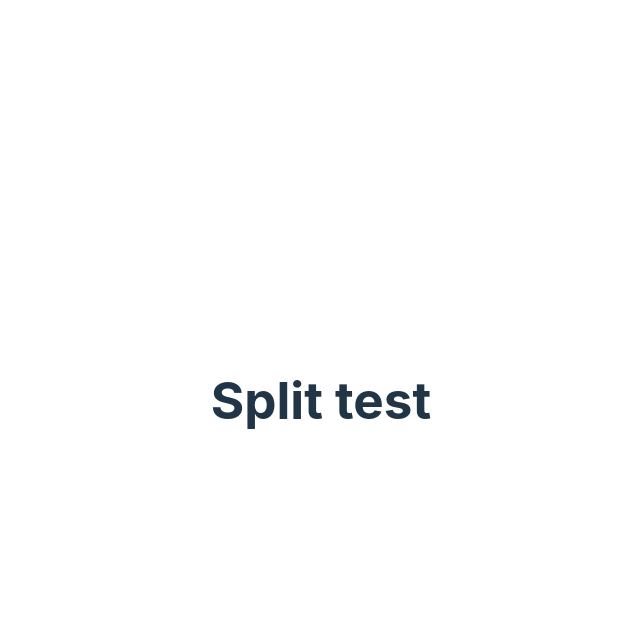
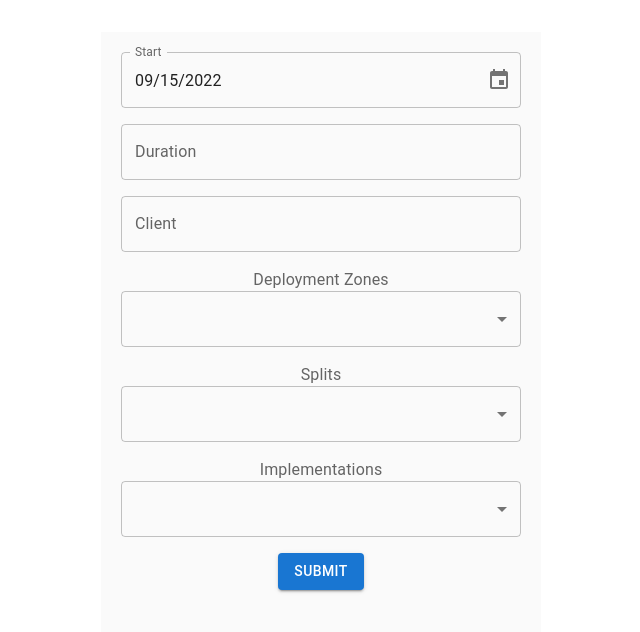
Before and after one commit to vignesh-ph/hackathon-app, a React (Vite) app: page / in a window 1280 px wide. Shown: the top 632 px of the page, without its empty margins (319-959 px from the left). Built offline with nearby package versions, Linux system fonts and the light colour scheme.

Commit message:
Added AB test form component

```diff
--- a/src/App.jsx
+++ b/src/App.jsx
@@ -1,14 +1,12 @@
-import { useState } from 'react'
-import reactLogo from './assets/react.svg'
-import './App.css'
+import './App.css';
+import ABForm from './components/ABForm';
 
 function App() {
-
   return (
     <div className="App">
-      <h1>Split test</h1>
+      <ABForm />
     </div>
-  )
+  );
 }
 
-export default App
+export default App;
--- /dev/null
+++ b/src/components/ABForm/index.jsx
@@ -0,0 +1,203 @@
+import React from "react";
+import { DesktopDatePicker } from '@mui/x-date-pickers/DesktopDatePicker';
+import Box from '@mui/material/Box';
+import Container from '@mui/material/Container';
+import Select from '@mui/material/Select';
+import OutlinedInput from '@mui/material/OutlinedInput';
+import InputLabel from '@mui/material/InputLabel';
+import Button from '@mui/material/Button';
+import MenuItem from '@mui/material/MenuItem';
+import TextField from '@mui/material/TextField';
+import { LocalizationProvider } from '@mui/x-date-pickers/LocalizationProvider';
+import { AdapterDayjs } from '@mui/x-date-pickers/AdapterDayjs';
+import { useForm, Controller } from "react-hook-form";
+import { yupResolver } from '@hookform/resolvers/yup';
+import * as yup from "yup";
+import "./style.css"
+
+const schema = yup.object({
+  start: yup.date().required(),
+  duration: yup.number().positive().integer().required(),
+  client: yup.string().required(),
+  deploymentZones: yup.array().of(yup.string()),
+  splits: yup.array().of(yup.string()),
+  implementations: yup.array().of(yup.string())
+}).required();
+
+export default function App() {
+  const { register, handleSubmit, formState:{ errors }, control } = useForm({
+    resolver: yupResolver(schema)
+  });
+  const onSubmit = data => console.log(data);
+
+  const deploymentZoneItems = [
+    {
+      name: 'Deployment 1',
+      value: 'depl1'
+    },
+    {
+      name: 'Deployment 2',
+      value: 'depl2'
+    }
+  ]
+
+  const splitItems = [
+    {
+      name: 'QA PILOT',
+      value: 'QA_PILOT'
+    },
+    {
+      name: 'QA LEGACY',
+      value: 'QA_LEGACY'
+    }
+  ]
+
+  const implementationItems = [
+    {
+      name: 'Test QnA 1',
+      value: 'testQnA1'
+    },
+    {
+      name: 'Test QnA 2',
+      value: 'testQnA2'
+    }
+  ]
+
+  const ITEM_HEIGHT = 48;
+  const ITEM_PADDING_TOP = 8;
+  const MenuProps = {
+    PaperProps: {
+      style: {
+        maxHeight: ITEM_HEIGHT * 4.5 + ITEM_PADDING_TOP,
+        width: 250,
+      },
+    },
+  };
+
+  return (
+    <Container fluid>
+        <Box style={{padding: "20px"}}  sx={{ bgcolor: '#FAFAFA',height: '100vh' }}>
+          <form onSubmit={handleSubmit(onSubmit)}>
+          <LocalizationProvider dateAdapter={AdapterDayjs}>
+            <Controller
+              control={control}
+              name="start"
+              render={({ field: { onChange, onBlur, value, ref } }) => (
+
+                <DesktopDatePicker
+                  label="Start"
+                  inputFormat="MM/DD/YYYY"
+                  value={value}
+                  onChange={onChange}
+                  renderInput={(params) => <TextField {...params} />}
+                  className="inputField"
+                  />
+                  )}
+            />
+            <p>{errors.start?.message}</p>
+
+            <Controller
+              control={control}
+              name="duration"
+              render={({ field: { onChange, onBlur, value, ref } }) => (
+                <TextField className="inputField" label="Duration" variant="outlined" onChange={onChange} />
+              )}
+            />
+            <p>{errors.duration?.message}</p>
+
+            <Controller
+              control={control}
+              name="client"
+              render={({ field: { onChange, onBlur, value, ref } }) => (
+                <TextField className="inputField" label="Client" variant="outlined" onChange={onChange} />
+              )}
+            />
+            <p>{errors.client?.message}</p>
+
+            {/* <input placeholder="Deployment Zones" {...register("deploymentZones")} /> */}
+            <InputLabel id="deployment-zone-label">Deployment Zones</InputLabel>
+            <Controller
+              control={control}
+              name="deploymentZones"
+              render={({ field: { onChange, onBlur, value = [], ref } }) => (
+                <Select
+                  labelId="deployment-zone-label"
+                  value={value}
+                  onChange={onChange}
+                  multiple
+                  input={<OutlinedInput label="Name" />}
+                  MenuProps={MenuProps}
+                  className="inputField"
+                >
+                {deploymentZoneItems.map((item) => (
+                  <MenuItem
+                    key={item.name}
+                    value={item.value}
+                  >
+                    {item.name}
+                  </MenuItem>
+                ))}
+              </Select>
+              )}
+            />
+            <p>{errors.deploymentZones?.message}</p>
+            <InputLabel id="splits-label">Splits</InputLabel>
+            <Controller
+              control={control}
+              name="splits"
+              render={({ field: { onChange, onBlur, value = [], ref } }) => (
+                <Select
+                  labelId="splits-label"
+                  value={value}
+                  onChange={onChange}
+                  multiple
+                  input={<OutlinedInput label="Splits" />}
+                  MenuProps={MenuProps}
+                  className="inputField"
+                >
+                {splitItems.map((item) => (
+                  <MenuItem
+                    key={item.name}
+                    value={item.value}
+                  >
+                    {item.name}
+                  </MenuItem>
+                ))}
+              </Select>
+              )}
+            />
+            <p>{errors.splits?.message}</p>
+            <InputLabel id="implementations-label">Implementations</InputLabel>
+            <Controller
+              control={control}
+              name="implementations"
+              render={({ field: { onChange, onBlur, value = [], ref } }) => (
+                <Select
+                  value={value}
+                  onChange={onChange}
+                  multiple
+                  MenuProps={MenuProps}
+                  label="Implementations"
+                  className="inputField"
+                >
+                {implementationItems.map((item) => (
+                  <MenuItem
+                    key={item.name}
+                    value={item.value}
+                  >
+                    {item.name}
+                  </MenuItem>
+                ))}
+              </Select>
+              )}
+            />
+            <p>{errors.implementations?.message}</p>
+
+            <Button variant="contained" type="submit">SUBMIT</Button>
+          </LocalizationProvider>
+          </form>
+        </Box>
+      </Container>
+
+  );
+}
--- /dev/null
+++ b/src/components/ABForm/style.css
@@ -0,0 +1,16 @@
+.input {
+    display: block;
+    box-sizing: border-box;
+    width: 100%;
+    border-radius: 4px;
+    border: 1px solid white;
+    color: black;
+    padding: 10px 15px;
+    margin-bottom: 10px;
+    font-size: 14px;
+  }
+
+.inputField {
+    width: 400px;
+    border: none;
+}
```
Also changed, not shown: package.json (+12 -2 lines), 1 other file (tests, documents, lock files or other folders).
